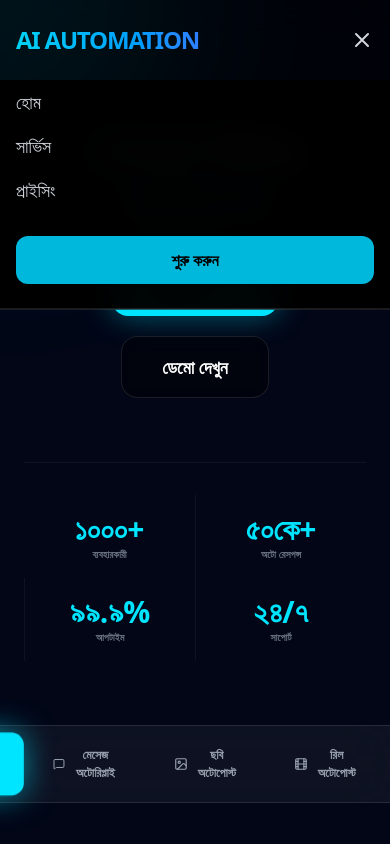
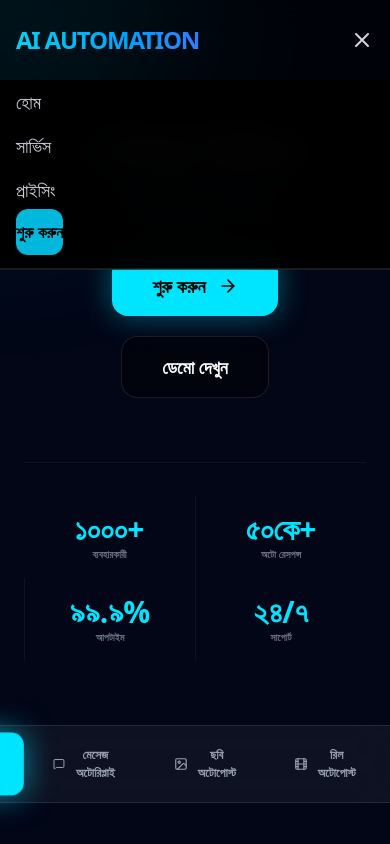
Before and after one commit to mdabdullahm/subnexit-website, a Next.js app: page /landingpage in a window 390 px wide. Both pictures are taken after a click on the button 362 px from the left and 40 px from the top of the page. Shown: the top 844 px of the page. Built offline with nearby package versions, Linux system fonts and the light colour scheme.

Commit message:
update code

```diff
--- a/Components/LandingPage/Navbar.jsx
+++ b/Components/LandingPage/Navbar.jsx
@@ -56,7 +56,7 @@ const Navbar = () => {
           <Link href="/" className="block text-gray-300 hover:text-cyan-400 text-lg">হোম</Link>
           <Link href="#services" className="block text-gray-300 hover:text-cyan-400 text-lg">সার্ভিস</Link>
           <Link href="#pricing" className="block text-gray-300 hover:text-cyan-400 text-lg">প্রাইসিং</Link>
-          <button className="w-full bg-cyan-500 text-black font-bold py-3 rounded-xl mt-4">শুরু করুন</button>
+          <Link href="/landingpagesignup" className="w-full bg-cyan-500 text-black font-bold py-3 rounded-xl mt-4">শুরু করুন</Link>
         </div>
       )}
     </nav>
```
